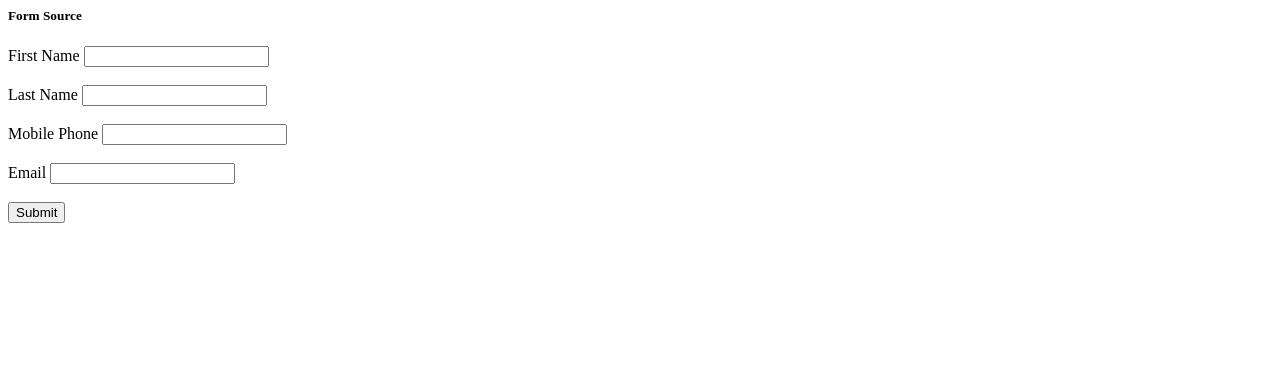
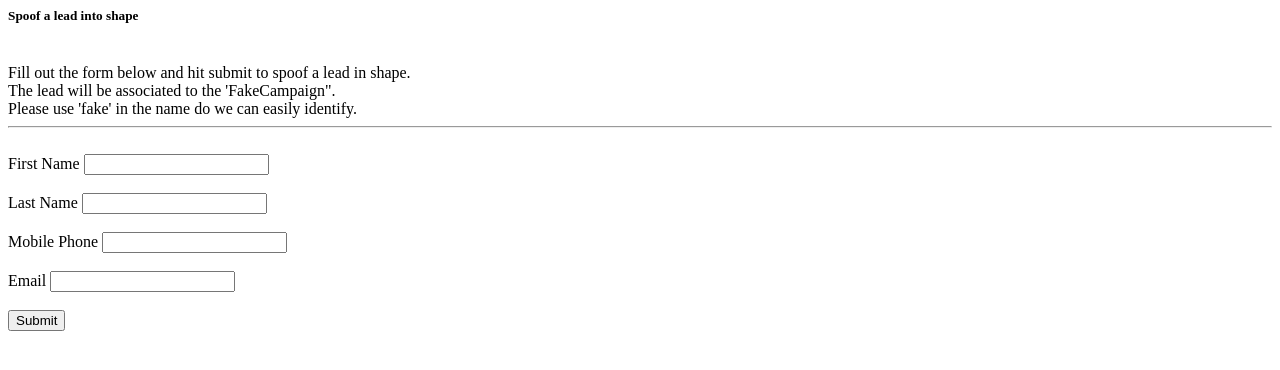
Before and after one commit to chrisecoleman/ShapeTest, a plain HTML site: page index.html in a window 1280 px wide. Drawn offline with Linux system fonts and the light colour scheme.

Commit message:
Update index.html

```diff
--- a/index.html
+++ b/index.html
@@ -1,5 +1,9 @@
  <form method="POST" action="https://secure.setshape.com/request" >
-<h5>Form Source</h5>
+<h5>Spoof a lead into shape</h5><br>
+  Fill out the form below and hit submit to spoof a lead in shape.  <br>
+  The lead will be associated to the 'FakeCampaign". <br>
+  Please use 'fake' in the name do we can easily identify.
+  <hr><br>
 <label for="firstname">First Name</label>
 <input type="text" name="firstname" id="firstname"/><br/><br/>
 <label for="lastname">Last Name</label>
```
